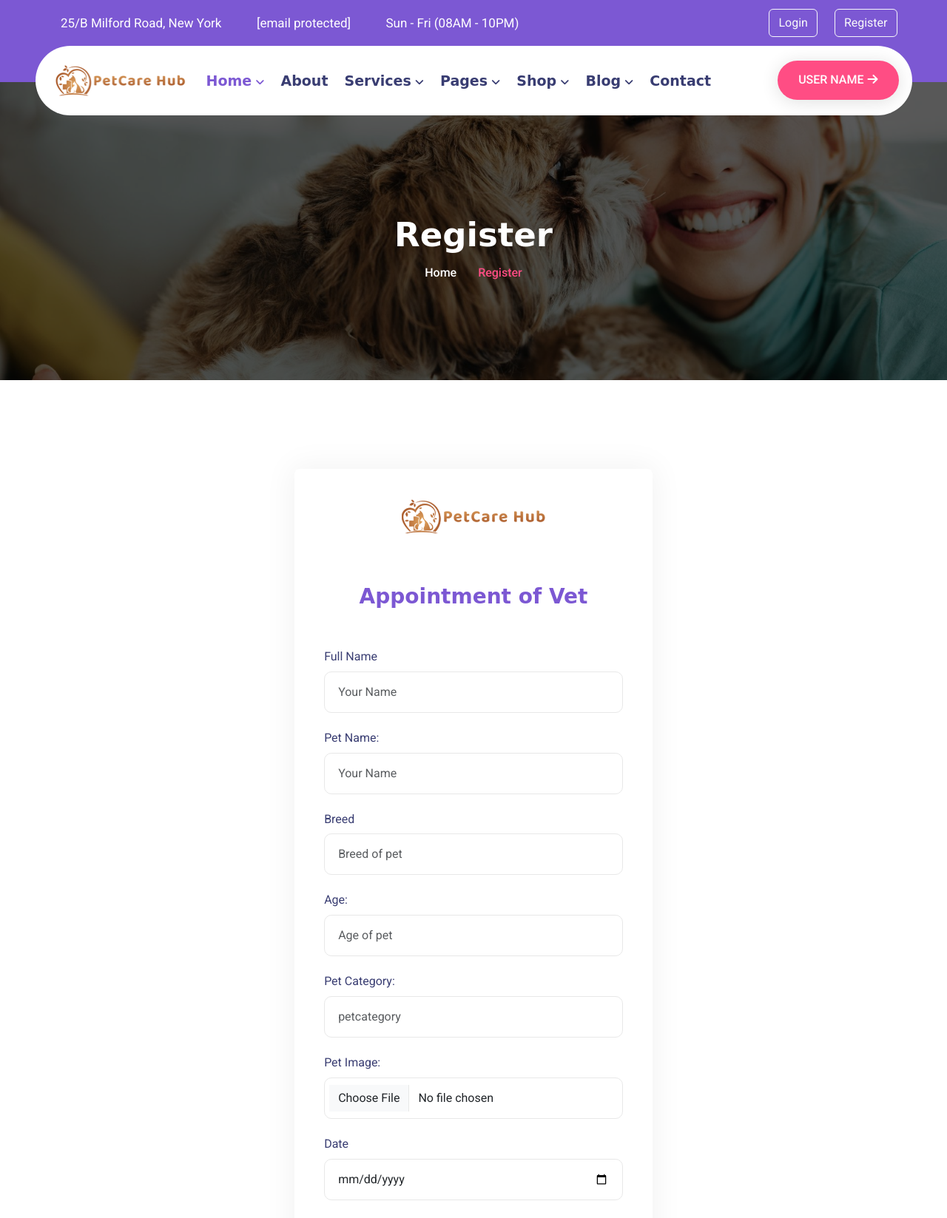
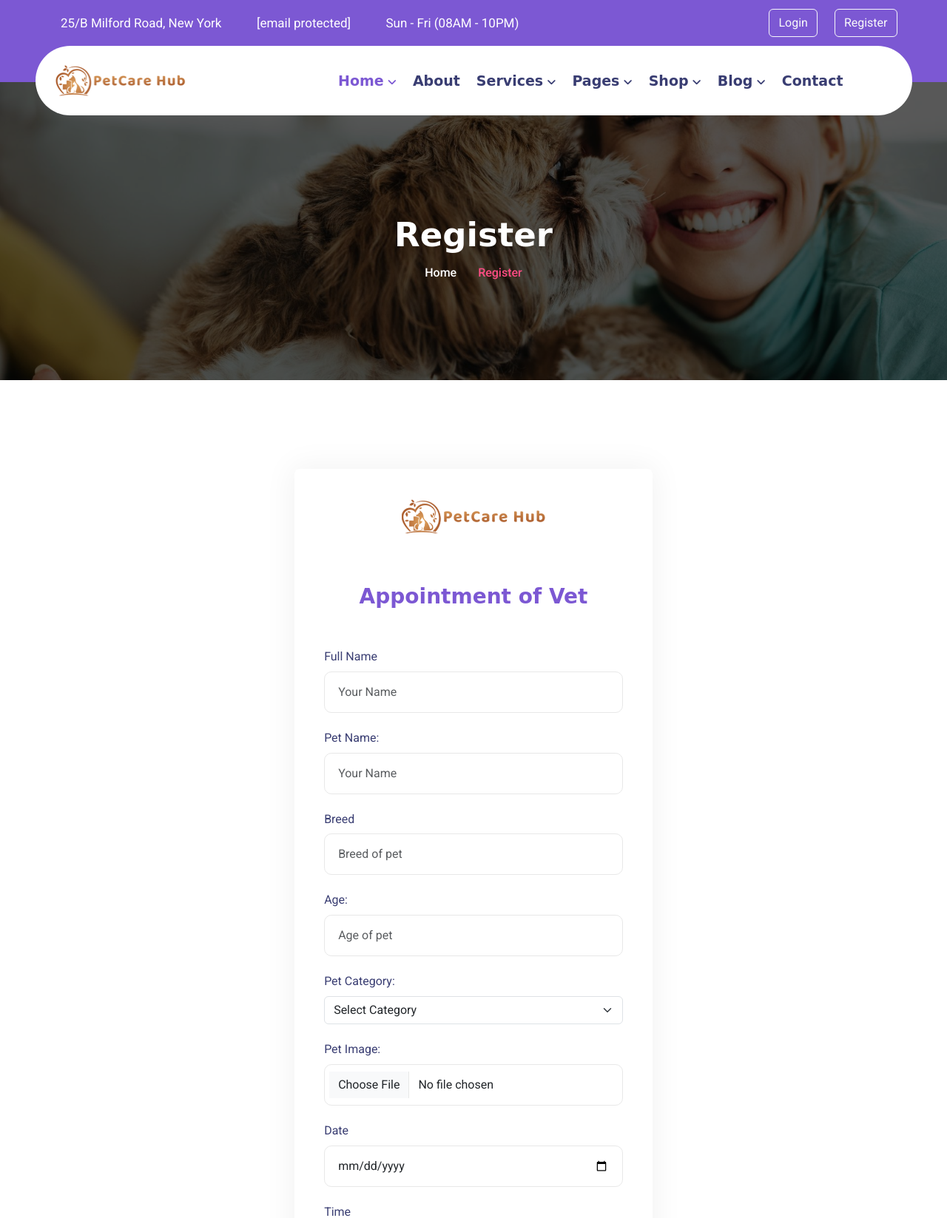
Before and after one commit to Rutvik5o/PetCareHub-All-in-One-solution, a Django app: page /makeAppointment in a window 1280 px wide. Shown: the top 1647 px of the page at 74% size. Run offline with Django 5.2, Linux system fonts and the light colour scheme; data comes from the database, SQL or seed files in the repository; both versions use the stored data as it was after the commit; some libraries are stand-ins or nearby versions; some web fonts are replaced.

Commit message:
Navigation

```diff
--- a/myapp/admin.py
+++ b/myapp/admin.py
@@ -8,7 +8,7 @@ class showUserRegisterData(admin.ModelAdmin):
 
 @admin.register(vetRegisterDB)
 class showVetRegisterData(admin.ModelAdmin):
-    list_display = ['id','Name','Email','Password','Photo','vet_photo','Gender','Phone','LicenseFile','Address','Specialization','YearsOfExperience','ClinicName','TimeStamp']
+    list_display = ['id','Name','Email','Password','Photo','vet_photo','Price','Gender','Phone','LicenseFile','Address','Specialization','YearsOfExperience','ClinicName','TimeStamp']
 
 @admin.register(shelterDB)
 class showShelterData(admin.ModelAdmin):
@@ -27,4 +27,4 @@ class showPetTable(admin.ModelAdmin):
 
 @admin.register(Appointment)
 class AppointmentTable(admin.ModelAdmin):
-    list_display = ['id','userid','vetid','petname','petphoto','pet_photo','breed','age','symptoms','status','dateofappo','timeofappo','TimeStamp']
+    list_display = ['id','userid','vetid','petname','petCategory','petphoto','pet_photo','breed','age','symptoms','status','dateofappo','timeofappo','TimeStamp']
--- a/myapp/models.py
+++ b/myapp/models.py
@@ -25,6 +25,7 @@ class vetRegisterDB(models.Model):
     Specialization = models.CharField(max_length=20)
     YearsOfExperience = models.IntegerField()
     ClinicName = models.CharField(max_length=60)
+    Price = models.IntegerField(default=500)
     TimeStamp = models.DateTimeField(auto_now_add=True)
 
     def vet_photo(self):
--- a/myapp/templates/nav.html
+++ b/myapp/templates/nav.html
@@ -30,8 +30,12 @@
                     </div>
                     {% if request.session.log_name %}
                       <div class="header-top-right">
-                          <p style="color:blue;">{{ request.session.log_name }}</p>
+
                         <a href="/logout" class="btn btn-outline-light me-2">Logout</a>
+
+                           <div class="header-btn">
+                                <a href="#" class="theme-btn mt-2">{{ request.session.log_name }}</a>
+                            </div>
                    </div>
                     {% else %}
                    <div class="header-top-right">
@@ -132,9 +136,7 @@
                                 <a href="#" class="header-nav-link search-box-outer"><i class="far fa-search"></i></a>
                             </div>
 
-                            <div class="header-btn">
-                                <a href="#" class="theme-btn mt-2">User name<i class="fas fa-arrow-right"></i></a>
-                            </div>
+
                         </div>
                     </div>
                 </div>
--- a/myapp/templates/singlevetpage.html
+++ b/myapp/templates/singlevetpage.html
@@ -99,6 +99,7 @@
 
 
                             <h5>Clinic Name: <span>{{ fetchsingle.ClinicName }}</span></h5><br>
+                            <h5>Charges Per Appointment: <span>{{ fetchsingle.Price }}</span></h5><br>
                             <h5>Years of Experience: <span>{{ fetchsingle.YearsOfExperience }}</span></h5><br>
 
                          <!--   <p class="mb-4">
--- a/myapp/templates/vetAppointment.html
+++ b/myapp/templates/vetAppointment.html
@@ -89,19 +89,16 @@
                                 <label>Age:</label>
                                 <input type="text" class="form-control" placeholder="Age of pet" required name="petage">
                             </div>
+
                               <div class="form-group">
-                                <label>Pet Category:</label>
-                                <input type="text" class="form-control" placeholder="petcategory" required name="pc">
-                            </div>
-                             <!--  <div class="form-group">
                                 <label>Pet Category:</label>
                                 <select class="form-select" id="productCategory" name="pc" required>
                                        <option value="">Select Category</option>
-                                        {% for data in allcatdata %}
-                                           <option value="{{ data.id }} "> {{ data.petCategory }}</option>
+                                        {% for i in allcatdata %}
+                                           <option value="{{ i.id }} "> {{ i.petCategory }}</option>
                                         {% endfor %}
                                </select>
-                            </div>-->
+                            </div>
                                <div class="form-group">
                                 <label>Pet Image:</label>
                                 <input type="file" class="form-control" placeholder="Pet Image" required name="petimage">
--- a/myapp/templates/vetRegister.html
+++ b/myapp/templates/vetRegister.html
@@ -117,6 +117,10 @@
                                 <label>Phone Number</label>
                                 <input type="tel" name="uphone" class="form-control" placeholder="Phone Number" pattern="[0-9]{10}" id="phoneNumber" required>
 
+                            </div>
+                                <div class="form-group">
+                                <label>Charges Per Appointment:</label>
+                                <input class="form-control" name="charges" placeholder="Your Charges" type="number" min="0" required/>
                             </div>
                             <div class="form-group">
                                 <label>Specialization</label>
--- a/myapp/views.py
+++ b/myapp/views.py
@@ -95,6 +95,7 @@ def fetchvetdata(request):
     v_file = request.FILES["ufile"]
     v_gender = request.POST.get("ugender")
     v_phone = request.POST.get("uphone")
+    v_price = request.POST.get('charges')
     v_address = request.POST.get("uaddress")
     v_specialization = request.POST.get("uspecialization")
     v_yearsofexp = request.POST.get("uyear")
@@ -105,7 +106,7 @@ def fetchvetdata(request):
     # query
     vetDataQuery = vetRegisterDB(Name=v_name, Email=v_email, Password=v_password, Photo=v_photo, Gender=v_gender,
                                  Phone=v_phone, LicenseFile=v_file, Address=v_address, Specialization=v_specialization,
-                                 YearsOfExperience=v_yearsofexp, ClinicName=v_clinicname)
+                                 YearsOfExperience=v_yearsofexp, ClinicName=v_clinicname,Price=v_price)
     vetDataQuery.save()
 
     return render(request,"vetRegister.html")
@@ -203,28 +204,17 @@ def logout(request):
 
 def makeAppointment(request):
     vetid = request.POST.get("vetid")
+    fetchcatdata = petCategoryDB.objects.all()
     print(vetid)
     context = {
-        "vetid":vetid
+        "vetid":vetid,
+        "allcatdata": fetchcatdata
     }
 
 
     return render(request,"vetAppointment.html",context)
 
-def categorylist(request):
 
-
-
-    fetchcatdata = petCategoryDB.objects.all()
-
-
-    print(fetchcatdata)
-
-    context ={
-        "allcatdata": fetchcatdata
-    }
-
-    return render(request,"vetAppointment.html",context)
 
 def appointmentRequest(request):
     userid = request.session["log_id"]
--- a/myproject/urls.py
+++ b/myproject/urls.py
@@ -50,7 +50,7 @@ urlpatterns = [
     path('logout/',views.logout),
     path('appointment',views.appointmentRequest),
     path('manageAppoint/',views.manageAppoint),
-    path('app',views.categorylist)
+
 
 
 ] + static(settings.MEDIA_URL,document_root=settings.MEDIA_ROOT)
```
Also changed, not shown: db.sqlite3, media/files/dog8_MzctRmC.jpeg (added), media/photos/dog1_q08ckLE.jpeg (added), media/photos/vet4_jHwmUOR.jpeg (added), myapp/migrations/0010_vetregisterdb_price.py (added), 2 other files.
